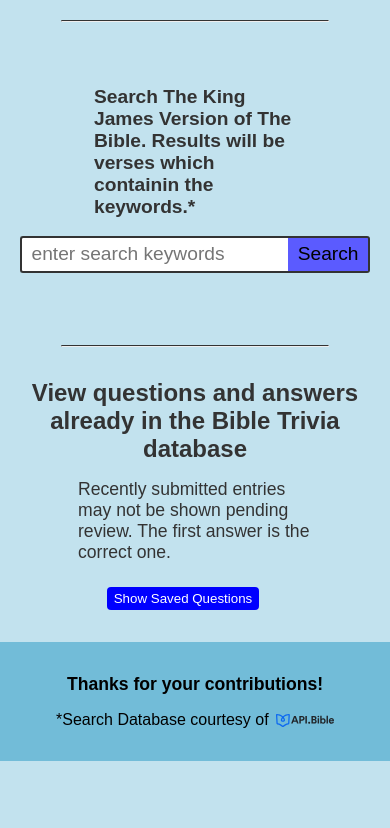
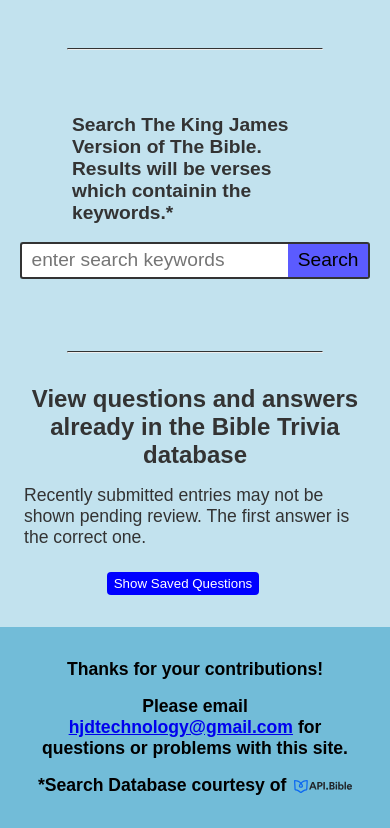
Before and after one commit to haldix/trivia-data, a website: page public/index.html in a window 390 px wide. Shown: the part 786-1614 px from the top of the page. Before the commit the page ends 1547 px from the top, so only its background shows below. Drawn offline with Linux system fonts and the light colour scheme; no server answers.

Commit message:
add media queries, styling

```diff
--- a/public/index.html
+++ b/public/index.html
@@ -149,7 +149,14 @@
     </div>
     <footer class="footer">
       <p class="footer__details">Thanks for your contributions!</p>
-      <p>
+      <p class="footer__details">
+        Please email
+        <a href="mailto:hjdtechnology@gmail.com?subject=Siri%20Shortcuts"
+          >hjdtechnology@gmail.com</a
+        >
+        for questions or problems with this site.
+      </p>
+      <p class="footer__details">
         *Search Database courtesy of
         <img class="logo" src="bible-api-logo.svg" alt="logo" />
       </p>
--- a/public/style.scss
+++ b/public/style.scss
@@ -45,7 +45,7 @@ body {
 
 .container {
   max-width: 1000px;
-  padding: 0 1rem;
+  padding: 0 1.5rem;
   margin: 0 auto;
 }
 
@@ -153,6 +153,10 @@ h2 {
 .data-details {
   max-width: 60vw;
   font-size: 1.1rem;
+
+  @media (max-width: 770px) {
+    max-width: 90vw;
+  }
 }
 
 .btn-cont {
@@ -229,7 +233,7 @@ hr.break {
   word-break: break-all;
 
   @media (max-width: 770px) {
-    width: 65vw;
+    width: 85vw;
   }
 
   .list {
@@ -271,6 +275,10 @@ hr.break {
   margin: 1rem auto;
   max-width: 60vw;
   padding: 1rem;
+
+  @media (max-width: 770px) {
+    max-width: 90vw;
+  }
 }
 
 .input-cont {
@@ -361,7 +369,10 @@ hr.break {
   &__details {
     font-size: 1.1rem;
     font-weight: bold;
-    margin-bottom: 1rem;
+
+    &:not(:last-of-type) {
+      margin-bottom: 1rem;
+    }
   }
 }
 
```
Also changed, not shown: public/style.css.
